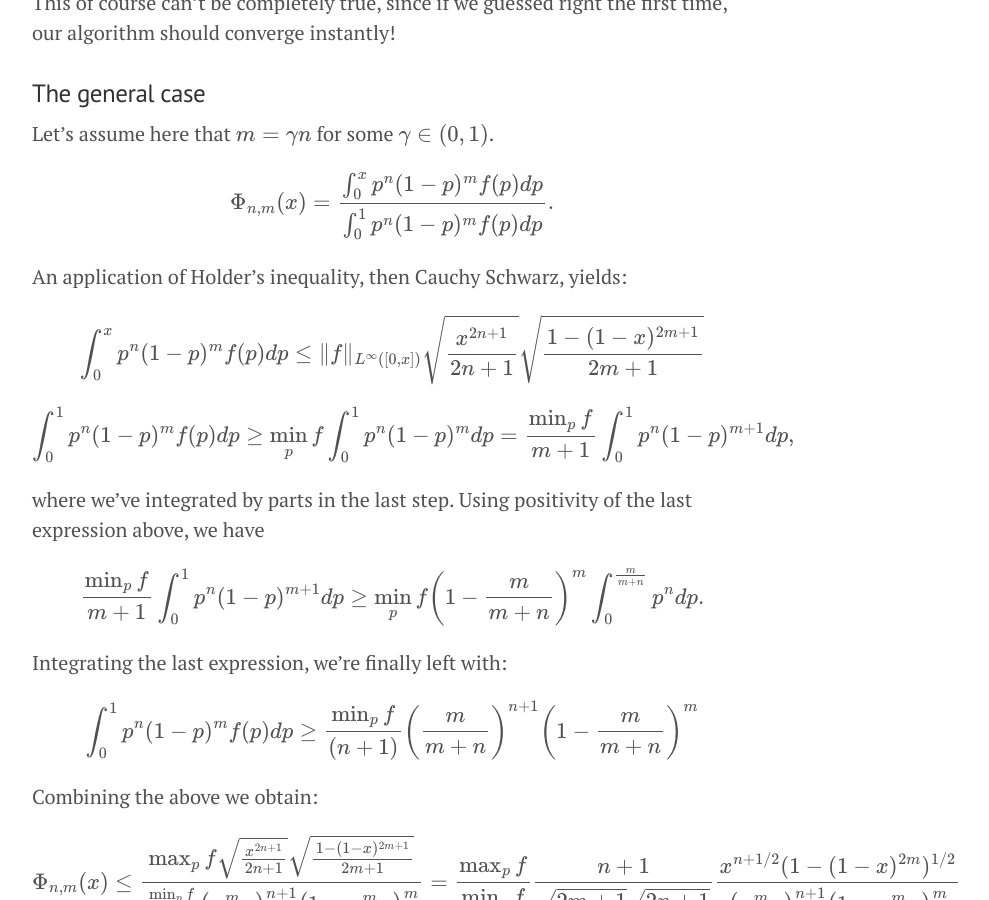
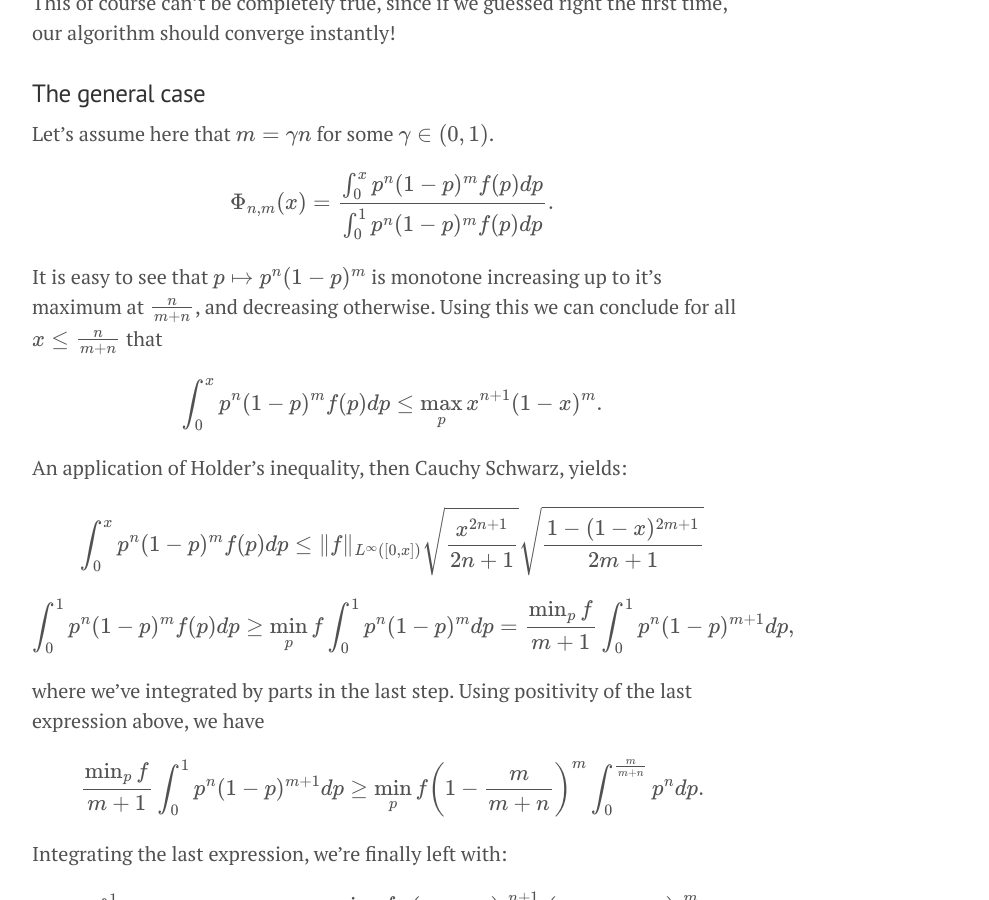
Before and after one commit to doriang102/doriang102.github.io, a Jekyll site: the page built from _posts/2017-06-10-hypothesis-testing-part-2.md, in a window 1280 px wide and 900 px high, scrolled down 2256 px. Shown: the whole window, without its empty margins (248-1237 px from the left). Built offline with Jekyll 4.4.1, drawn with Linux system fonts in a browser that asks for light colours; our own code applies the rules of GitHub Pages for plain Markdown files; formulas are drawn with MathJax 3.

Commit message:
Update 2017-06-10-hypothesis-testing-part-2.md

```diff
--- a/_posts/2017-06-10-hypothesis-testing-part-2.md
+++ b/_posts/2017-06-10-hypothesis-testing-part-2.md
@@ -64,6 +64,10 @@ Let's assume here that $$m = \gamma n$$ for some $$ \gamma \in (0,1)$$.
 
 $$ \Phi_{n,m}(x) = \frac{\int_0^x p^n(1-p)^m f(p) dp }{\int_0^1 p^n (1-p)^mf(p) dp}. $$
 
+It is easy to see that $$ p \mapsto p^n(1-p)^m$$ is monotone increasing up to it's maximum at $$\frac{n}{m+n}$$, and decreasing otherwise. Using this we can conclude for all $$ x \leq \frac{n}{m+n}$$ that
+
+$$\int_0^x p^n(1-p)^m f(p) dp \leq \max_p x^{n+1} (1-x)^m. $$
+
 An application of Holder's inequality, then Cauchy Schwarz, yields:
 
 $$ \int_0^x p^n(1-p)^m f(p) dp \leq \|f\|_{L^{\infty}([0,x])} \sqrt{\frac{x^{2n+1}}{2n+1}}\sqrt{\frac{1 - (1-x)^{2m+1}}{2m+1}}$$
```
